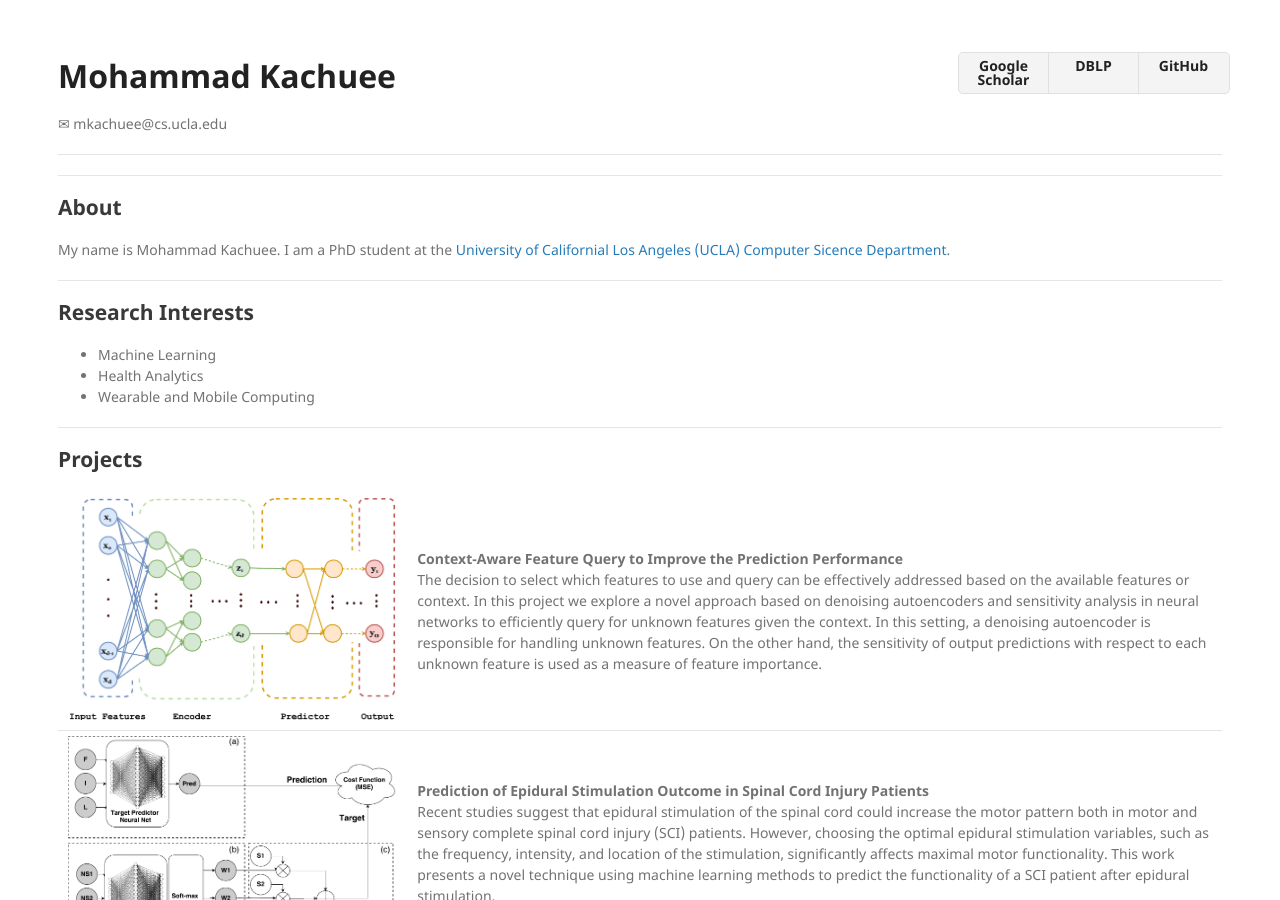
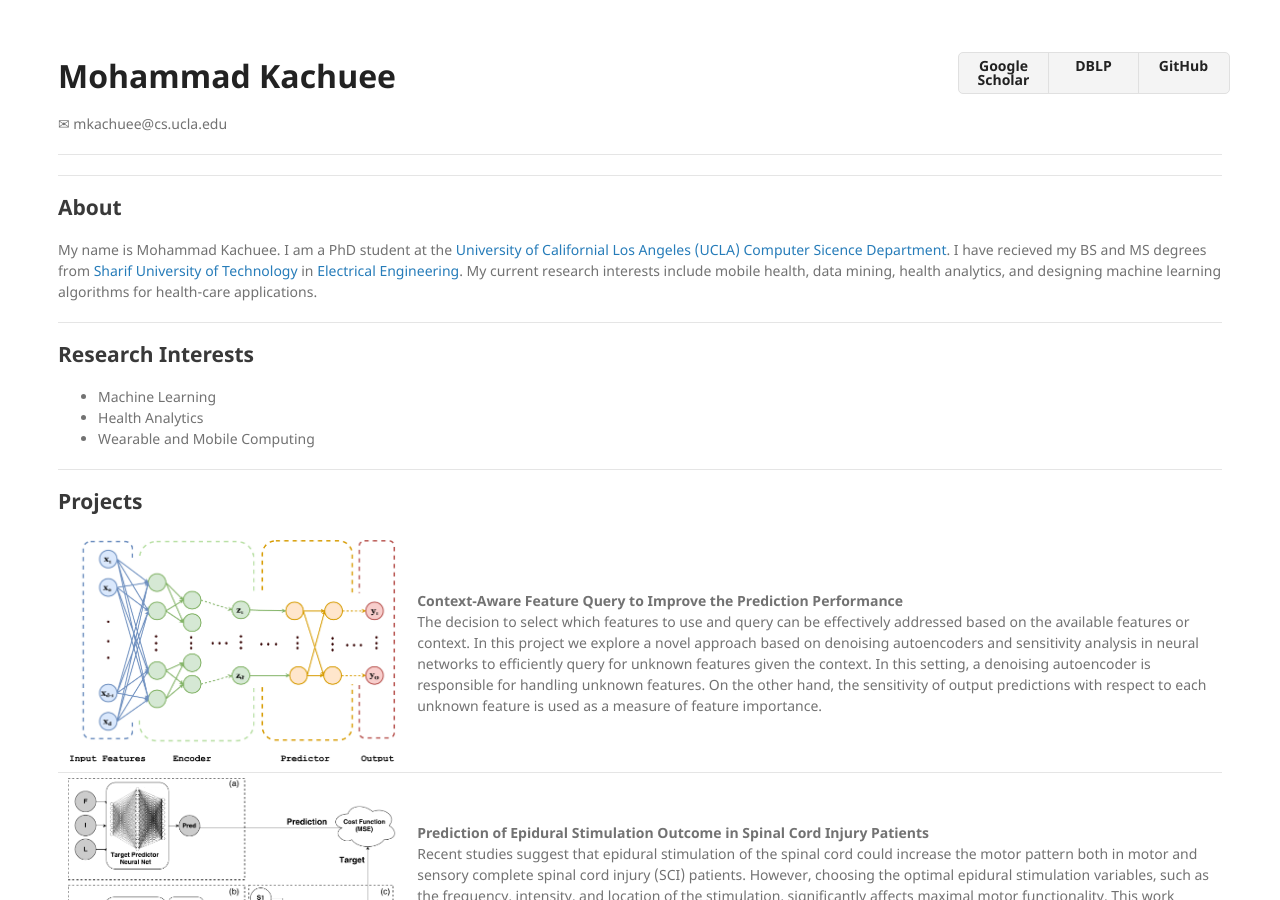
Before and after one commit to mkachuee/mkachuee.github.io, a Jekyll site: the page built from index.md, in a window 1280 px wide and 900 px high. Built offline with Jekyll 4.4.1, drawn with Linux system fonts in a browser that asks for light colours.

Commit message:
Update index.md

```diff
--- a/index.md
+++ b/index.md
@@ -5,7 +5,7 @@ layout: default
 ---
 
 ## About
-My name is Mohammad Kachuee. I am a PhD student at the [University of Californial Los Angeles (UCLA)](http://www.ucla.edu/) [Computer Sicence Department](http://www.cs.ucla.edu/).
+My name is Mohammad Kachuee. I am a PhD student at the [University of Californial Los Angeles (UCLA)](http://www.ucla.edu/) [Computer Sicence Department](http://www.cs.ucla.edu/). I have recieved my BS and MS degrees from [Sharif University of Technology](http://sharif.edu/) in [Electrical Engineering](http://ee.sharif.edu/). My current research interests include mobile health, data mining, health analytics, and designing machine learning algorithms for health-care applications.
 
 ---
 
```
